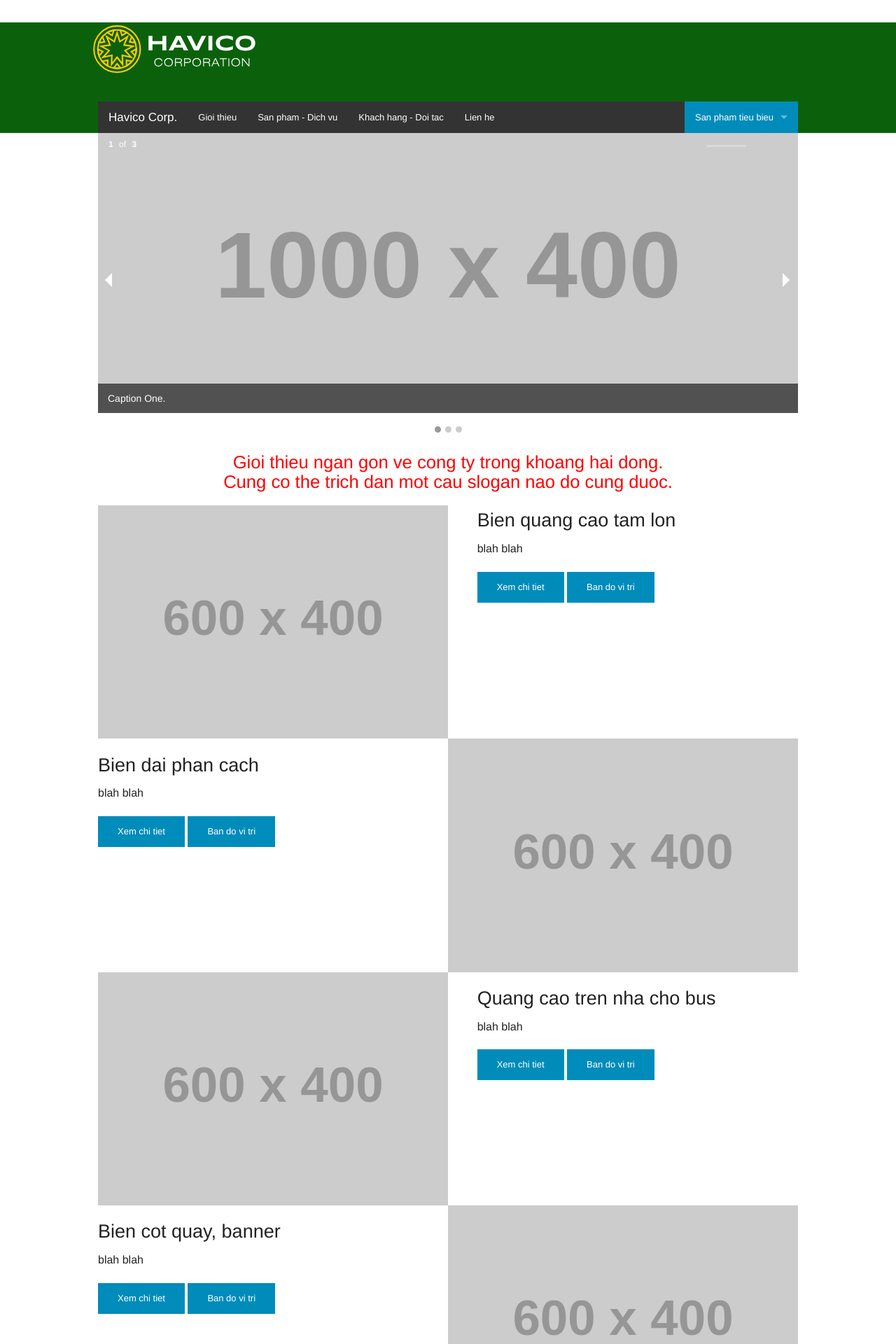
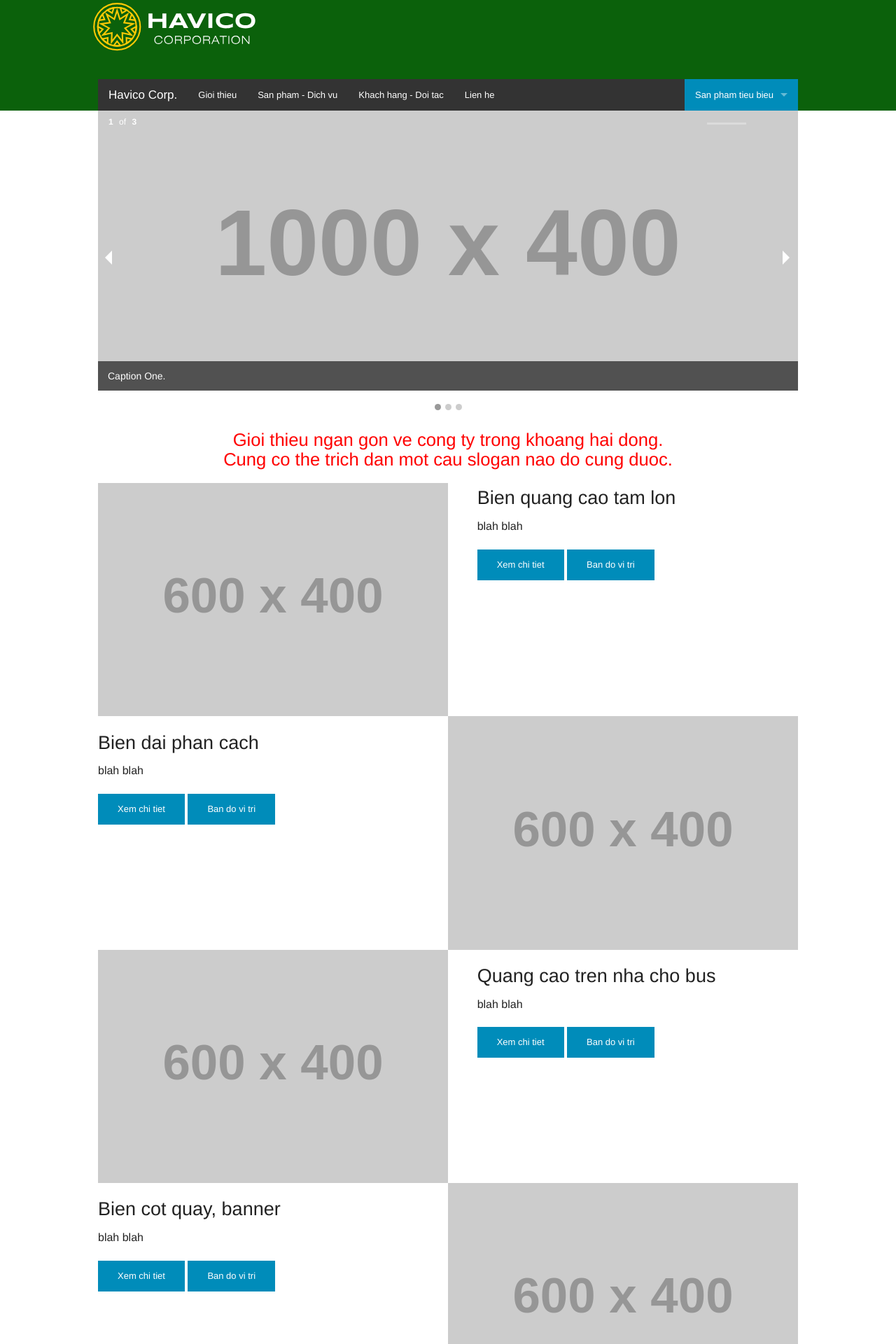
Before and after one commit to haviet/static-on-foundation, a Jekyll site: the page built from index.html, in a window 1280 px wide. Shown: the top 1920 px of the page at 70% size. Built offline with Jekyll 4.4.1, drawn with Linux system fonts in a browser that asks for light colours.

Commit message:
Update custom.css

```diff
--- a/css/custom.css
+++ b/css/custom.css
@@ -1,4 +1,3 @@
-header {padding-top: 2em; }
 nav {margin-top: 2em;}
 img.hvlogo {width: 280px; margin-left: -0.2em;}
 
```
